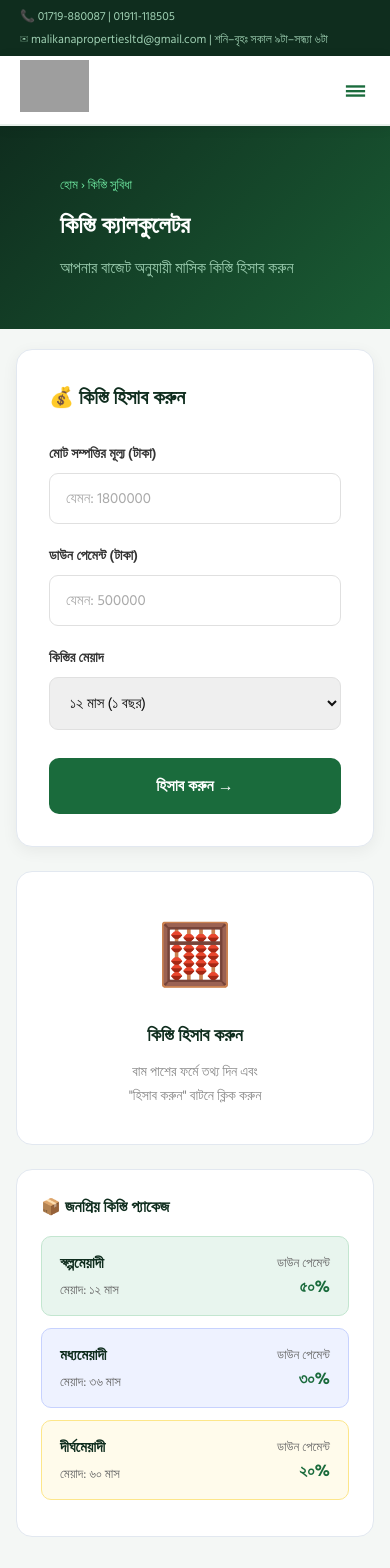
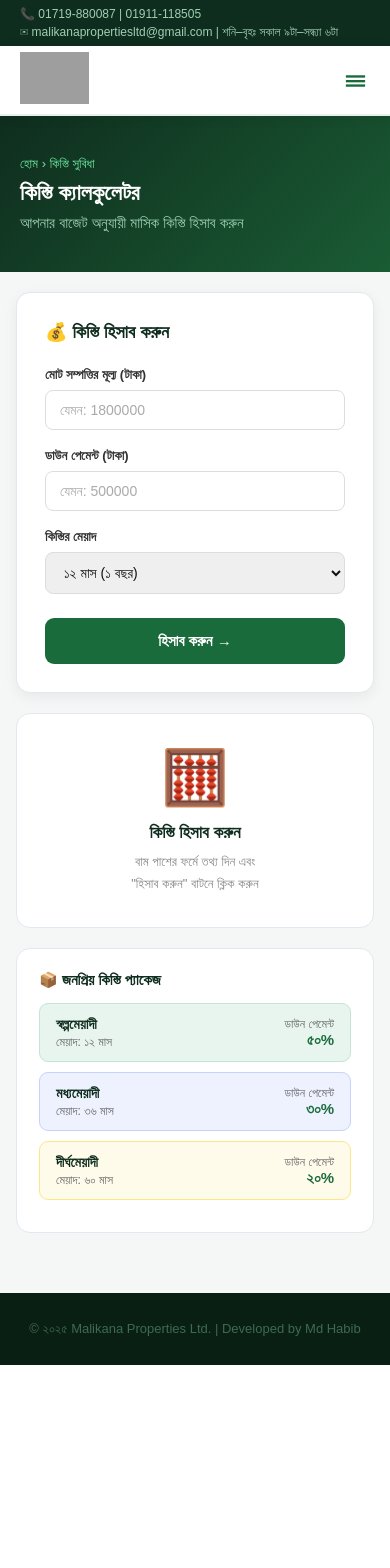
Before and after one commit to Habib4433/malikana-properties, a Next.js app in the folder frontend/: page /installment in a window 390 px wide. Shown: the top 1568 px of the page. After the commit the page ends 1365 px from the top, so only its background shows below. Built offline with nearby package versions, Linux system fonts and the light colour scheme; grey boxes are pictures that could not be loaded.

Commit message:
Fix Bengali encoding in installment page

```diff
--- a/frontend/app/installment/page.tsx
+++ b/frontend/app/installment/page.tsx
@@ -4,63 +4,64 @@ import Navbar from "../../components/Navbar";
 
 export default function InstallmentPage() {
   const [price, setPrice] = useState("");
-  const [downPayment, setDownPayment] = useState("");
+  const [down, setDown] = useState("");
   const [months, setMonths] = useState("12");
-  const [result, setResult] = useState<null | { monthly: number; total: number; remaining: number }>(null);
+  const [result, setResult] = useState<any>(null);
 
   const calculate = () => {
-    const totalPrice = parseFloat(price);
-    const down = parseFloat(downPayment);
+    const total = parseFloat(price);
+    const d = parseFloat(down);
     const m = parseInt(months);
-    if (!totalPrice || !down || !m) return;
-    const remaining = totalPrice - down;
-    const monthly = remaining / m;
-    setResult({ monthly: Math.round(monthly), total: totalPrice, remaining: Math.round(remaining) });
+    if (!total || !d || !m) return;
+    const remaining = total - d;
+    setResult({ monthly: Math.round(remaining / m), total, remaining: Math.round(remaining) });
   };
 
   return (
-    <main style={{ fontFamily: "'Hind Siliguri', sans-serif", minHeight: "100vh", background: "#f4f7f5" }}>
+    <main style={{ fontFamily: "sans-serif", minHeight: "100vh", background: "#f4f7f5" }}>
       <style>{`
-        @import url('https://fonts.googleapis.com/css2?family=Hind+Siliguri:wght@400;500;600;700&display=swap');
-        * { margin:0; padding:0; box-sizing:border-box; } a { text-decoration:none; }
-        input, select { font-family:inherit; color:#111; }
+        * { margin:0; padding:0; box-sizing:border-box; }
+        a { text-decoration:none; }
+        input, select { font-family:sans-serif; color:#111; }
         input::placeholder { color:#aaa; }
         input:focus, select:focus { outline:none; border-color:#1a6b3c !important; }
-        .inst-grid { display:grid; grid-template-columns:1fr 1fr; gap:40px; align-items:start; }
-        .result-grid { display:grid; grid-template-columns:1fr 1fr; gap:16px; }
-        .page-pad { padding:48px 60px; }
-        @media(max-width:900px) { .inst-grid { grid-template-columns:1fr; gap:24px; } }
-        @media(max-width:768px) { .page-pad { padding:20px 16px; } }
+        .igrid { display:grid; grid-template-columns:1fr 1fr; gap:36px; align-items:start; }
+        .rgrid { display:grid; grid-template-columns:1fr 1fr; gap:14px; }
+        .pad { padding:40px 60px; }
+        @media(max-width:900px){ .igrid{ grid-template-columns:1fr; gap:20px; } }
+        @media(max-width:768px){ .pad{ padding:20px 16px; } }
       `}</style>
 
       <Navbar active="কিস্তি সুবিধা" />
 
-      <section style={{ background: "linear-gradient(135deg, #0f2d1e, #1a5c34)", color: "#fff", padding: "48px 60px" }}>
-        <div style={{ fontSize: "13px", color: "#6ee7a0", marginBottom: "10px" }}>
-          <a href="/" style={{ color: "#6ee7a0" }}>হোম</a> › কিস্তি সুবিধা
+      <section style={{ background: "linear-gradient(135deg,#0f2d1e,#1a5c34)", color: "#fff", padding: "40px 20px" }}>
+        <div style={{ maxWidth: "1000px", margin: "0 auto" }}>
+          <div style={{ fontSize: "13px", color: "#6ee7a0", marginBottom: "8px" }}>
+            <a href="/" style={{ color: "#6ee7a0" }}>হোম</a> › কিস্তি সুবিধা
+          </div>
+          <h1 style={{ fontSize: "clamp(22px,4vw,34px)", fontWeight: "700", marginBottom: "8px" }}>কিস্তি ক্যালকুলেটর</h1>
+          <p style={{ color: "#9ecfb2", fontSize: "15px" }}>আপনার বাজেট অনুযায়ী মাসিক কিস্তি হিসাব করুন</p>
         </div>
-        <h1 style={{ fontSize: "clamp(24px,4vw,36px)", fontWeight: "700", marginBottom: "10px" }}>কিস্তি ক্যালকুলেটর</h1>
-        <p style={{ color: "#9ecfb2", fontSize: "16px" }}>আপনার বাজেট অনুযায়ী মাসিক কিস্তি হিসাব করুন</p>
       </section>
 
-      <div className="page-pad" style={{ maxWidth: "1100px", margin: "0 auto" }}>
-        <div className="inst-grid">
-          <div style={{ background: "#fff", borderRadius: "16px", padding: "32px", border: "1px solid #e2e8f0", boxShadow: "0 4px 16px rgba(0,0,0,0.06)" }}>
-            <h2 style={{ fontSize: "20px", fontWeight: "700", color: "#0f2d1e", marginBottom: "28px" }}>💰 কিস্তি হিসাব করুন</h2>
-            <div style={{ marginBottom: "20px" }}>
-              <label style={{ display: "block", fontSize: "14px", fontWeight: "600", color: "#333", marginBottom: "8px" }}>মোট সম্পত্তির মূল্য (টাকা)</label>
+      <div className="pad" style={{ maxWidth: "1000px", margin: "0 auto" }}>
+        <div className="igrid">
+          <div style={{ background: "#fff", borderRadius: "14px", padding: "28px", border: "1px solid #e2e8f0", boxShadow: "0 4px 14px rgba(0,0,0,0.06)" }}>
+            <h2 style={{ fontSize: "18px", fontWeight: "700", color: "#0f2d1e", marginBottom: "24px" }}>💰 কিস্তি হিসাব করুন</h2>
+            <div style={{ marginBottom: "18px" }}>
+              <label style={{ display: "block", fontSize: "13px", fontWeight: "600", color: "#333", marginBottom: "7px" }}>মোট সম্পত্তির মূল্য (টাকা)</label>
               <input type="number" placeholder="যেমন: 1800000" value={price} onChange={e => setPrice(e.target.value)}
-                style={{ width: "100%", padding: "12px 16px", borderRadius: "9px", border: "1.5px solid #e0e0e0", fontSize: "15px" }} />
+                style={{ width: "100%", padding: "11px 14px", borderRadius: "8px", border: "1.5px solid #ddd", fontSize: "14px" }} />
             </div>
-            <div style={{ marginBottom: "20px" }}>
-              <label style={{ display: "block", fontSize: "14px", fontWeight: "600", color: "#333", marginBottom: "8px" }}>ডাউন পেমেন্ট (টাকা)</label>
-              <input type="number" placeholder="যেমন: 500000" value={downPayment} onChange={e => setDownPayment(e.target.value)}
-                style={{ width: "100%", padding: "12px 16px", borderRadius: "9px", border: "1.5px solid #e0e0e0", fontSize: "15px" }} />
+            <div style={{ marginBottom: "18px" }}>
+              <label style={{ display: "block", fontSize: "13px", fontWeight: "600", color: "#333", marginBottom: "7px" }}>ডাউন পেমেন্ট (টাকা)</label>
+              <input type="number" placeholder="যেমন: 500000" value={down} onChange={e => setDown(e.target.value)}
+                style={{ width: "100%", padding: "11px 14px", borderRadius: "8px", border: "1.5px solid #ddd", fontSize: "14px" }} />
             </div>
-            <div style={{ marginBottom: "28px" }}>
-              <label style={{ display: "block", fontSize: "14px", fontWeight: "600", color: "#333", marginBottom: "8px" }}>কিস্তির মেয়াদ</label>
+            <div style={{ marginBottom: "24px" }}>
+              <label style={{ display: "block", fontSize: "13px", fontWeight: "600", color: "#333", marginBottom: "7px" }}>কিস্তির মেয়াদ</label>
               <select value={months} onChange={e => setMonths(e.target.value)}
-                style={{ width: "100%", padding: "12px 16px", borderRadius: "9px", border: "1.5px solid #e0e0e0", fontSize: "15px", cursor: "pointer" }}>
+                style={{ width: "100%", padding: "11px 14px", borderRadius: "8px", border: "1.5px solid #ddd", fontSize: "14px", cursor: "pointer" }}>
                 <option value="6">৬ মাস</option>
                 <option value="12">১২ মাস (১ বছর)</option>
                 <option value="24">২৪ মাস (২ বছর)</option>
@@ -70,60 +71,61 @@ export default function InstallmentPage() {
                 <option value="120">১২০ মাস (১০ বছর)</option>
               </select>
             </div>
-            <button onClick={calculate} style={{ width: "100%", background: "#1a6b3c", color: "#fff", border: "none", padding: "15px", borderRadius: "10px", fontWeight: "700", fontSize: "16px", cursor: "pointer", fontFamily: "inherit" }}>
+            <button onClick={calculate}
+              style={{ width: "100%", background: "#1a6b3c", color: "#fff", border: "none", padding: "14px", borderRadius: "9px", fontWeight: "700", fontSize: "15px", cursor: "pointer", fontFamily: "sans-serif" }}>
               হিসাব করুন →
             </button>
           </div>
 
           <div>
             {result ? (
-              <div style={{ background: "#fff", borderRadius: "16px", padding: "32px", border: "1px solid #e2e8f0", boxShadow: "0 4px 16px rgba(0,0,0,0.06)", marginBottom: "24px" }}>
-                <h2 style={{ fontSize: "20px", fontWeight: "700", color: "#0f2d1e", marginBottom: "24px" }}>📊 হিসাবের ফলাফল</h2>
-                <div style={{ background: "#e8f5ee", borderRadius: "12px", padding: "24px", textAlign: "center", marginBottom: "20px", border: "2px solid #c3e6d0" }}>
-                  <div style={{ fontSize: "14px", color: "#555", marginBottom: "8px" }}>মাসিক কিস্তি</div>
-                  <div style={{ fontSize: "38px", fontWeight: "700", color: "#1a6b3c" }}>৳ {result.monthly.toLocaleString()}</div>
-                  <div style={{ fontSize: "13px", color: "#666", marginTop: "6px" }}>{months} মাস পর পরিশোধ সম্পন্ন</div>
+              <div style={{ background: "#fff", borderRadius: "14px", padding: "28px", border: "1px solid #e2e8f0", boxShadow: "0 4px 14px rgba(0,0,0,0.06)", marginBottom: "20px" }}>
+                <h2 style={{ fontSize: "18px", fontWeight: "700", color: "#0f2d1e", marginBottom: "20px" }}>📊 হিসাবের ফলাফল</h2>
+                <div style={{ background: "#e8f5ee", borderRadius: "10px", padding: "20px", textAlign: "center", marginBottom: "16px", border: "2px solid #c3e6d0" }}>
+                  <div style={{ fontSize: "13px", color: "#555", marginBottom: "6px" }}>মাসিক কিস্তি</div>
+                  <div style={{ fontSize: "34px", fontWeight: "700", color: "#1a6b3c" }}>৳ {result.monthly.toLocaleString()}</div>
+                  <div style={{ fontSize: "12px", color: "#666", marginTop: "4px" }}>{months} মাস পর পরিশোধ সম্পন্ন</div>
                 </div>
-                <div className="result-grid" style={{ marginBottom: "20px" }}>
-                  <div style={{ background: "#f4f7f5", borderRadius: "10px", padding: "16px", textAlign: "center" }}>
-                    <div style={{ fontSize: "13px", color: "#666", marginBottom: "6px" }}>মোট মূল্য</div>
-                    <div style={{ fontSize: "18px", fontWeight: "700", color: "#0f2d1e" }}>৳ {result.total.toLocaleString()}</div>
+                <div className="rgrid" style={{ marginBottom: "16px" }}>
+                  <div style={{ background: "#f4f7f5", borderRadius: "8px", padding: "14px", textAlign: "center" }}>
+                    <div style={{ fontSize: "12px", color: "#666", marginBottom: "4px" }}>মোট মূল্য</div>
+                    <div style={{ fontSize: "16px", fontWeight: "700", color: "#0f2d1e" }}>৳ {result.total.toLocaleString()}</div>
                   </div>
-                  <div style={{ background: "#f4f7f5", borderRadius: "10px", padding: "16px", textAlign: "center" }}>
-                    <div style={{ fontSize: "13px", color: "#666", marginBottom: "6px" }}>বাকি পরিমাণ</div>
-                    <div style={{ fontSize: "18px", fontWeight: "700", color: "#0f2d1e" }}>৳ {result.remaining.toLocaleString()}</div>
+                  <div style={{ background: "#f4f7f5", borderRadius: "8px", padding: "14px", textAlign: "center" }}>
+                    <div style={{ fontSize: "12px", color: "#666", marginBottom: "4px" }}>বাকি পরিমাণ</div>
+                    <div style={{ fontSize: "16px", fontWeight: "700", color: "#0f2d1e" }}>৳ {result.remaining.toLocaleString()}</div>
                   </div>
                 </div>
-                <div style={{ background: "#fffbeb", borderRadius: "10px", padding: "14px", border: "1px solid #fde68a", fontSize: "13px", color: "#92400e", lineHeight: "1.7" }}>
+                <div style={{ background: "#fffbeb", borderRadius: "8px", padding: "12px", border: "1px solid #fde68a", fontSize: "12px", color: "#92400e", lineHeight: "1.7", marginBottom: "14px" }}>
                   ⚠️ এটি একটি আনুমানিক হিসাব। সঠিক তথ্যের জন্য আমাদের সাথে যোগাযোগ করুন।
                 </div>
-                <a href="/contact" style={{ display: "block", textAlign: "center", marginTop: "16px", color: "#1a6b3c", border: "2px solid #1a6b3c", padding: "13px", borderRadius: "10px", fontWeight: "600", fontSize: "15px" }}>
+                <a href="/contact" style={{ display: "block", textAlign: "center", color: "#1a6b3c", border: "2px solid #1a6b3c", padding: "12px", borderRadius: "9px", fontWeight: "600", fontSize: "14px" }}>
                   📞 এখনই যোগাযোগ করুন
                 </a>
               </div>
             ) : (
-              <div style={{ background: "#fff", borderRadius: "16px", padding: "36px", border: "1px solid #e2e8f0", textAlign: "center", marginBottom: "24px" }}>
-                <div style={{ fontSize: "60px", marginBottom: "16px" }}>🧮</div>
-                <h3 style={{ fontSize: "18px", fontWeight: "700", color: "#0f2d1e", marginBottom: "10px" }}>কিস্তি হিসাব করুন</h3>
-                <p style={{ color: "#888", fontSize: "14px", lineHeight: "1.7" }}>বাম পাশের ফর্মে তথ্য দিন এবং<br />"হিসাব করুন" বাটনে ক্লিক করুন</p>
+              <div style={{ background: "#fff", borderRadius: "14px", padding: "32px", border: "1px solid #e2e8f0", textAlign: "center", marginBottom: "20px" }}>
+                <div style={{ fontSize: "54px", marginBottom: "14px" }}>🧮</div>
+                <h3 style={{ fontSize: "17px", fontWeight: "700", color: "#0f2d1e", marginBottom: "8px" }}>কিস্তি হিসাব করুন</h3>
+                <p style={{ color: "#888", fontSize: "13px", lineHeight: "1.7" }}>বাম পাশের ফর্মে তথ্য দিন এবং<br />"হিসাব করুন" বাটনে ক্লিক করুন</p>
               </div>
             )}
 
-            <div style={{ background: "#fff", borderRadius: "16px", padding: "24px", border: "1px solid #e2e8f0" }}>
-              <h3 style={{ fontSize: "16px", fontWeight: "700", color: "#0f2d1e", marginBottom: "16px" }}>📦 জনপ্রিয় কিস্তি প্যাকেজ</h3>
+            <div style={{ background: "#fff", borderRadius: "14px", padding: "22px", border: "1px solid #e2e8f0" }}>
+              <h3 style={{ fontSize: "15px", fontWeight: "700", color: "#0f2d1e", marginBottom: "14px" }}>📦 জনপ্রিয় কিস্তি প্যাকেজ</h3>
               {[
-                { label: "স্বল্পমেয়াদী", months: "১২ মাস", down: "৫০%", color: "#e8f5ee", border: "#c3e6d0" },
-                { label: "মধ্যমেয়াদী", months: "৩৬ মাস", down: "৩০%", color: "#eef2ff", border: "#c7d2fe" },
-                { label: "দীর্ঘমেয়াদী", months: "৬০ মাস", down: "২০%", color: "#fffbeb", border: "#fde68a" },
+                { label: "স্বল্পমেয়াদী", months: "১২ মাস", down: "৫০%", bg: "#e8f5ee", border: "#c3e6d0" },
+                { label: "মধ্যমেয়াদী", months: "৩৬ মাস", down: "৩০%", bg: "#eef2ff", border: "#c7d2fe" },
+                { label: "দীর্ঘমেয়াদী", months: "৬০ মাস", down: "২০%", bg: "#fffbeb", border: "#fde68a" },
               ].map(pkg => (
-                <div key={pkg.label} style={{ background: pkg.color, borderRadius: "10px", padding: "14px 18px", marginBottom: "12px", border: `1px solid ${pkg.border}`, display: "flex", justifyContent: "space-between", alignItems: "center" }}>
+                <div key={pkg.label} style={{ background: pkg.bg, borderRadius: "9px", padding: "12px 16px", marginBottom: "10px", border: `1px solid ${pkg.border}`, display: "flex", justifyContent: "space-between", alignItems: "center" }}>
                   <div>
-                    <div style={{ fontWeight: "600", fontSize: "15px", color: "#0f2d1e" }}>{pkg.label}</div>
-                    <div style={{ fontSize: "13px", color: "#666", marginTop: "3px" }}>মেয়াদ: {pkg.months}</div>
+                    <div style={{ fontWeight: "600", fontSize: "14px", color: "#0f2d1e" }}>{pkg.label}</div>
+                    <div style={{ fontSize: "12px", color: "#666", marginTop: "2px" }}>মেয়াদ: {pkg.months}</div>
                   </div>
                   <div style={{ textAlign: "right" }}>
-                    <div style={{ fontSize: "13px", color: "#666" }}>ডাউন পেমেন্ট</div>
-                    <div style={{ fontWeight: "700", color: "#1a6b3c", fontSize: "16px" }}>{pkg.down}</div>
+                    <div style={{ fontSize: "12px", color: "#666" }}>ডাউন পেমেন্ট</div>
+                    <div style={{ fontWeight: "700", color: "#1a6b3c", fontSize: "15px" }}>{pkg.down}</div>
                   </div>
                 </div>
               ))}
@@ -132,8 +134,8 @@ export default function InstallmentPage() {
         </div>
       </div>
 
-      <footer style={{ background: "#0a1f13", color: "#fff", padding: "32px 20px", marginTop: "40px", textAlign: "center" }}>
-        <div style={{ color: "#3d6b4f", fontSize: "13px" }}>© ২০২৫ Malikana Properties Ltd.</div>
+      <footer style={{ background: "#0a1f13", color: "#3d6b4f", padding: "28px 20px", marginTop: "40px", textAlign: "center", fontSize: "13px" }}>
+        © ২০২৫ Malikana Properties Ltd. | Developed by Md Habib
       </footer>
     </main>
   );
```
